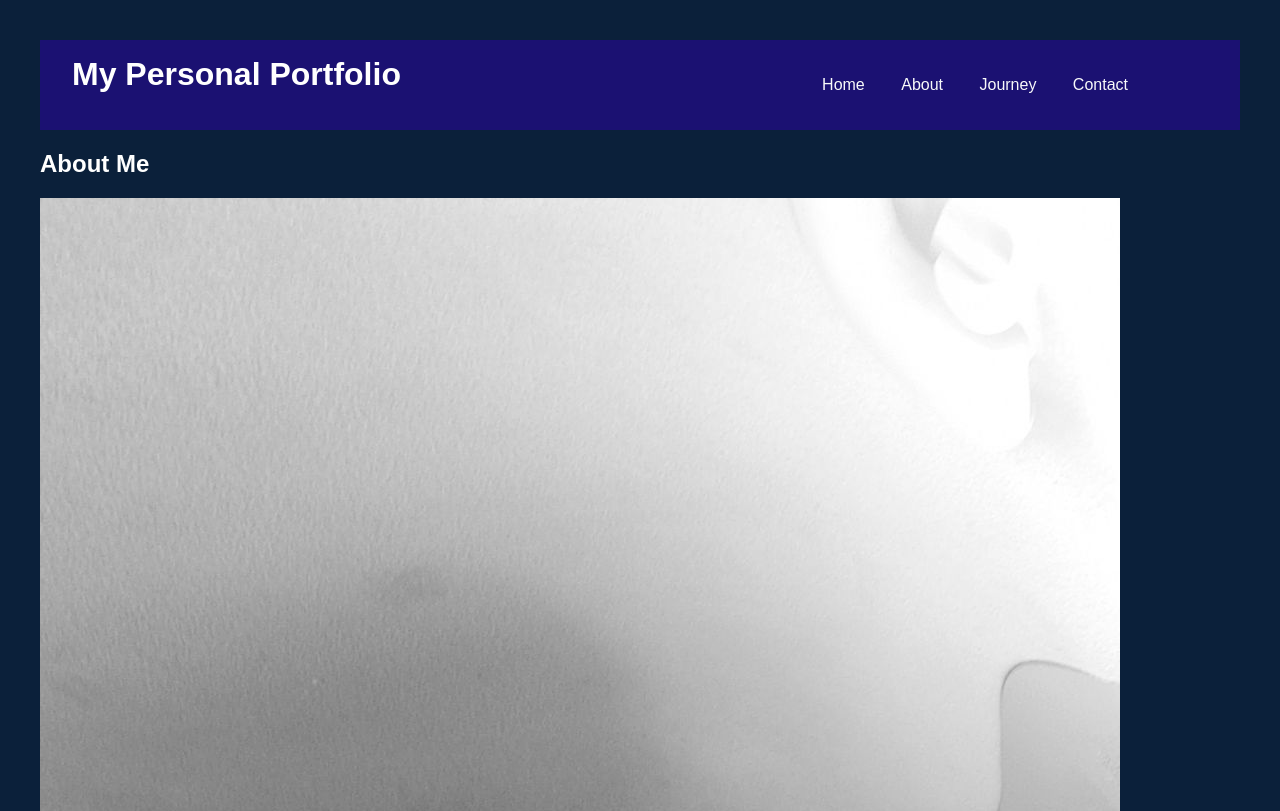
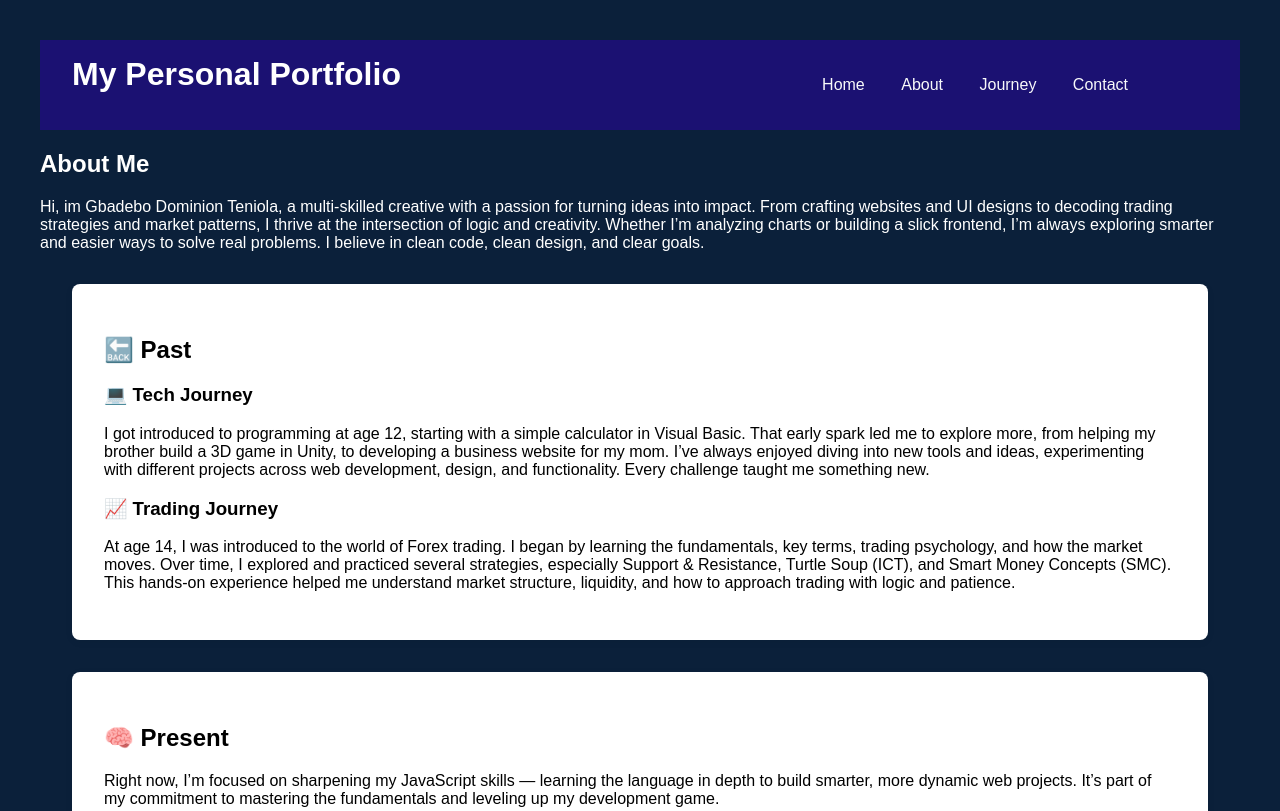
Before and after one commit to Slippery19/github-Portfolio, a plain HTML site: page index.html in a window 1280 px wide. Shown: the top 811 px of the page. Drawn offline with Linux system fonts and the light colour scheme.

Commit message:
Update index.html

```diff
--- a/index.html
+++ b/index.html
@@ -73,9 +73,6 @@
 
     <section id="about" class="about">
         <h2>About Me</h2>
-                <img src="github-Portfolio/Images
-/image1.jpg" title="Profile Picture">
-
         <p>Hi, im Gbadebo Dominion Teniola, a multi-skilled creative with a passion
              for turning ideas into impact. From crafting websites and UI designs to
               decoding trading strategies and market patterns, I thrive at the intersection
```
